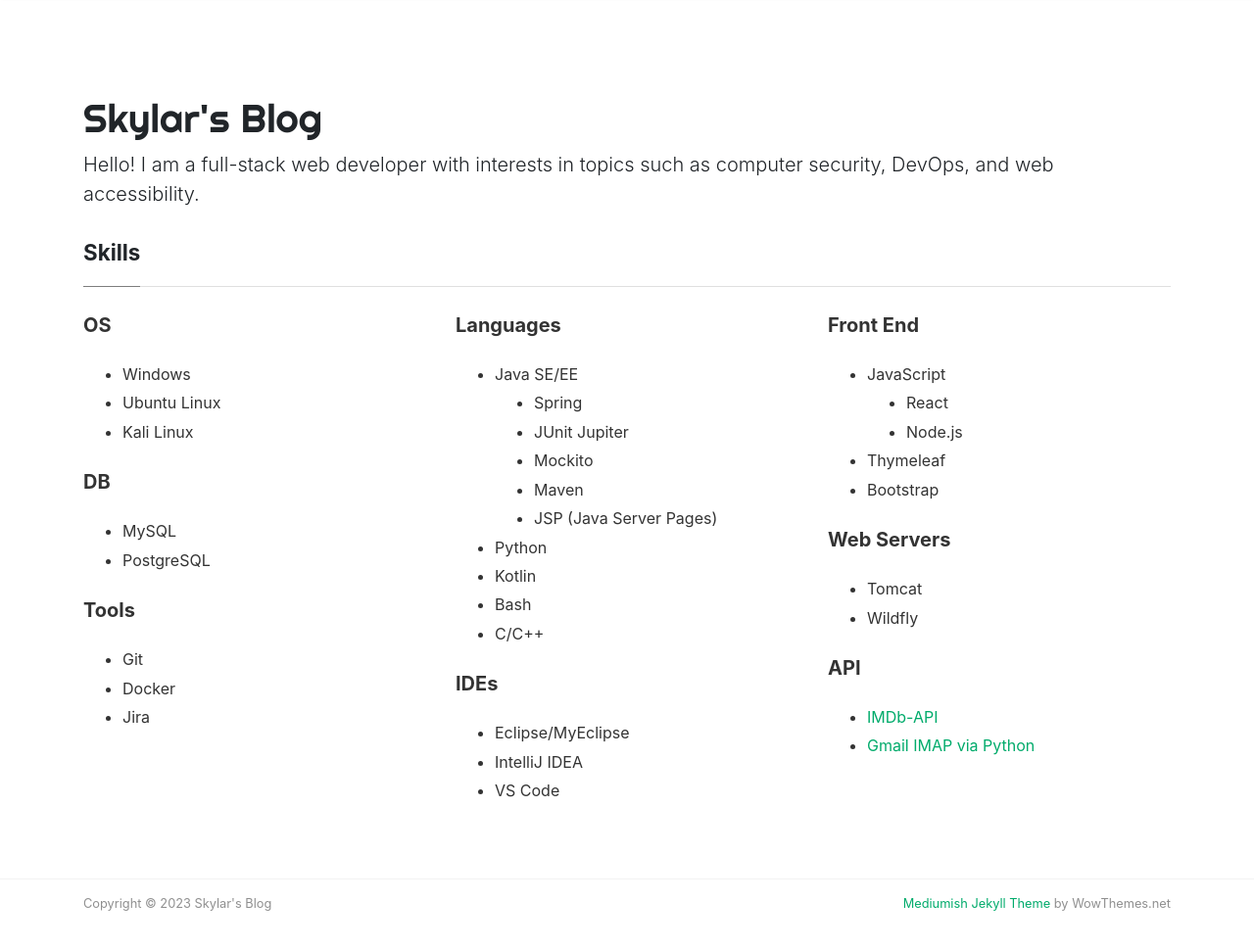
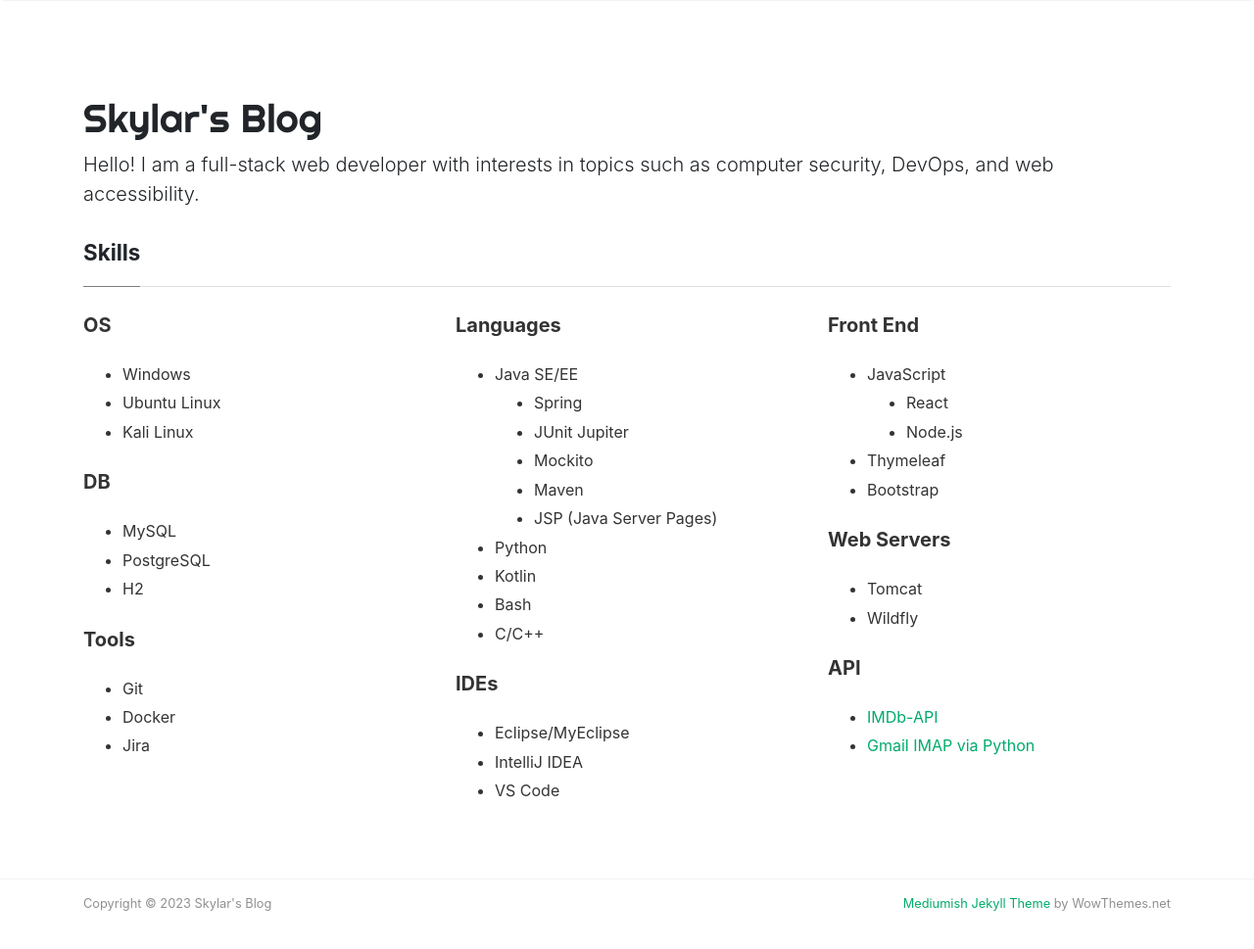
Before and after one commit to oneexists/oneexists.github.io, a Jekyll site: the page built from _pages/skills.md, in a window 1280 px wide and 1006 px high. Shown: the top 969 px of the window at 98% size. Built offline with Jekyll 4.4.1, drawn with Linux system fonts in a browser that asks for light colours; nearby versions of some CDN libraries.

```diff
--- a/_pages/skills.md
+++ b/_pages/skills.md
@@ -18,6 +18,7 @@ permalink: /skills
 <ul>
     <li>MySQL</li>
     <li>PostgreSQL</li>
+    <li>H2</li>
 </ul>
 
 <h5>Tools</h5>
```
